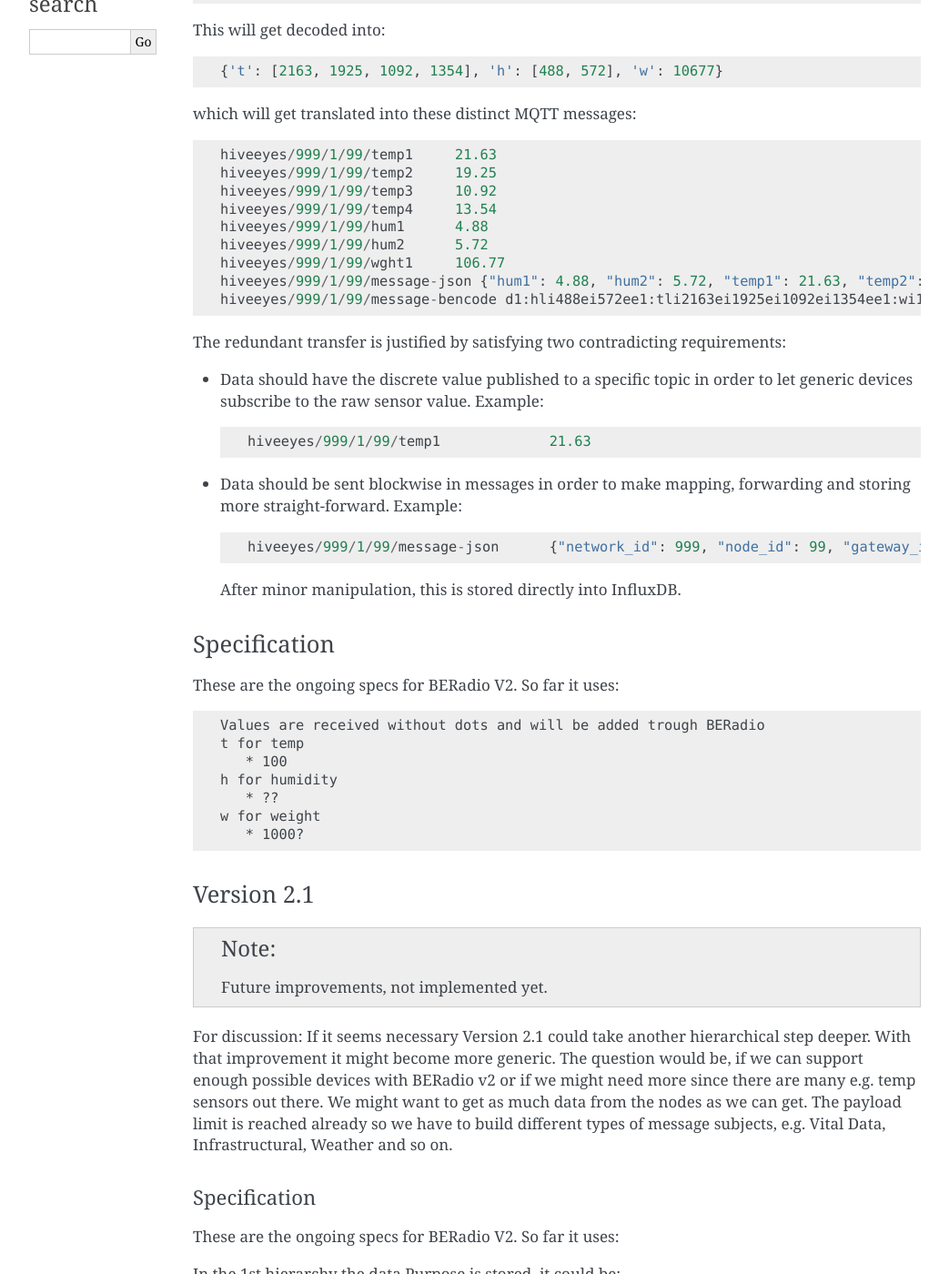
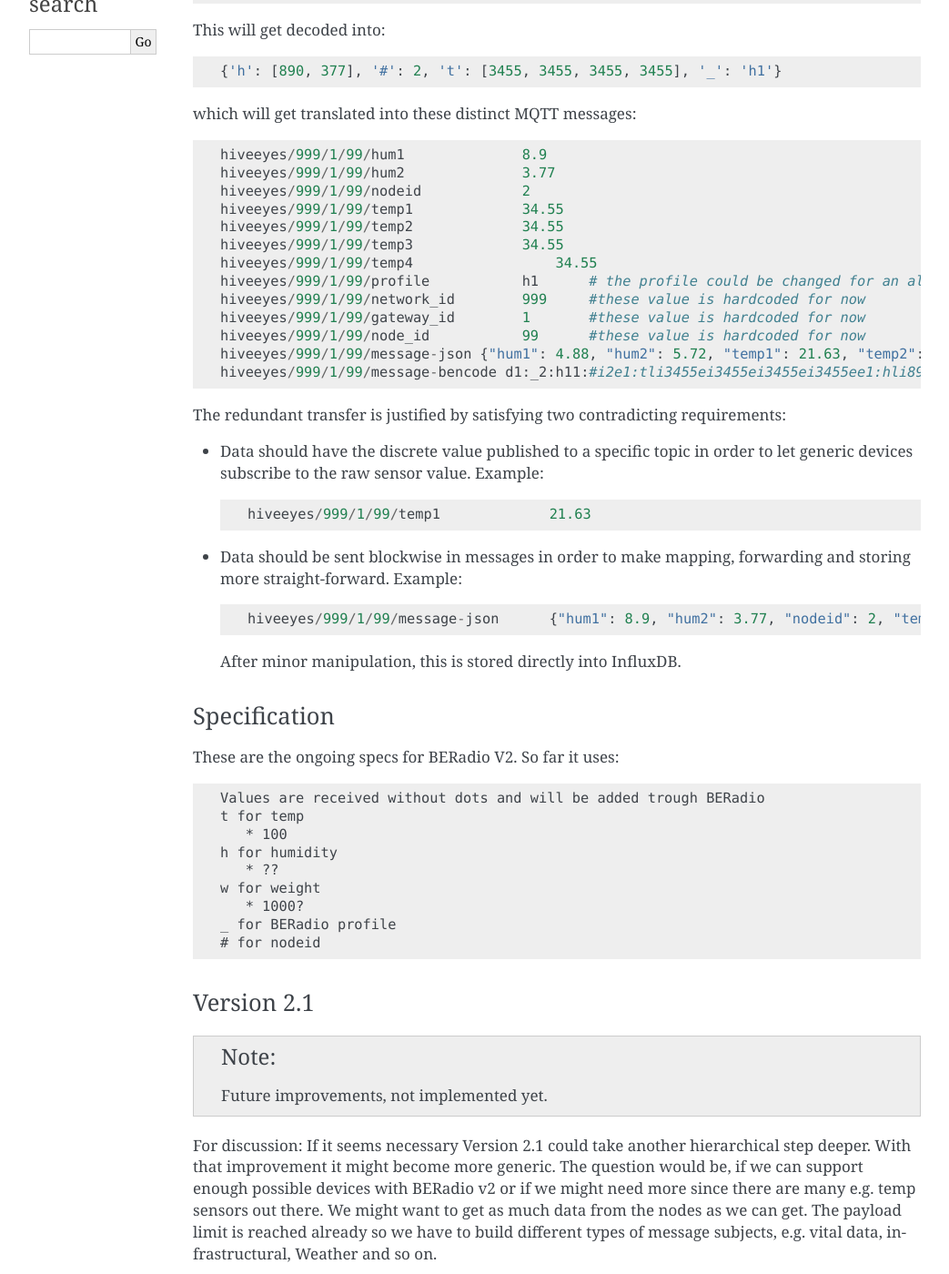
Before and after one commit to hiveeyes/beradio, a Sphinx documentation site: the page built from doc/source/beradio.rst, in a window 1280 px wide and 1400 px high, scrolled down 780 px. Shown: the whole window at 91% size, without its empty margins (42-1085 px from the left). Built offline with Sphinx 7.4.7, drawn with Linux system fonts in a browser that asks for light colours; some of the changed text lies outside the part shown.

Commit message:
changed some specs to the latest development: nice docu!!!

```diff
--- a/doc/source/beradio.rst
+++ b/doc/source/beradio.rst
@@ -9,7 +9,7 @@ BERadio specification
 :Date: 2015-10-17 to 2015-10-25
 
 *BERadio* is ``Bencode-over-Radio``, a specification and reference implementation. Furthermore a neologism
-from the infinite work-in-progress at the new Berlin airport *BER* - and the dalmatian word für *bye*, called *Adio*.
+from the infinite work-in-progress at the new Berlin airport *BER* - and the dalmatian word for *bye*, called *Adio*.
 
 :Author: Richard Pobering <einsiedlerkrebs@ginnungagap.org>
 :Author: Andreas Motl <andreas.motl@elmyra.de>
@@ -31,23 +31,28 @@ without wasting space on sending four almost identical attribute names (temp1, t
 To get an idea how things are translated, let's assume we receive this message over the air,
 encoded using ``Bencode`` format::
 
-    d1:hli488ei572ee1:tli2163ei1925ei1092ei1354ee1:wi10677ee
+    d2:h11:ni2e1:tli3455ei3455ei3455ei3455ee1:hli890ei377eee
 
 This will get decoded into::
 
-    {'t': [2163, 1925, 1092, 1354], 'h': [488, 572], 'w': 10677}
+    {'h': [890, 377], '#': 2, 't': [3455, 3455, 3455, 3455], '_': 'h1'}
 
 which will get translated into these distinct MQTT messages::
 
-    hiveeyes/999/1/99/temp1     21.63
-    hiveeyes/999/1/99/temp2     19.25
-    hiveeyes/999/1/99/temp3     10.92
-    hiveeyes/999/1/99/temp4     13.54
-    hiveeyes/999/1/99/hum1      4.88
-    hiveeyes/999/1/99/hum2      5.72
-    hiveeyes/999/1/99/wght1     106.77
+    hiveeyes/999/1/99/hum1     		8.9
+    hiveeyes/999/1/99/hum2     		3.77
+    hiveeyes/999/1/99/nodeid   		2
+    hiveeyes/999/1/99/temp1   		34.55
+    hiveeyes/999/1/99/temp2   		34.55
+    hiveeyes/999/1/99/temp3   		34.55
+    hiveeyes/999/1/99/temp4		    34.55
+    hiveeyes/999/1/99/profile		h1  	# the profile could be changed for an alternative bunch of topics
+    hiveeyes/999/1/99/network_id 	999 	#these value is hardcoded for now
+    hiveeyes/999/1/99/gateway_id 	1   	#these value is hardcoded for now
+    hiveeyes/999/1/99/node_id		99  	#these value is hardcoded for now
     hiveeyes/999/1/99/message-json {"hum1": 4.88, "hum2": 5.72, "temp1": 21.63, "temp2": 19.25, "temp3": 10.92, "temp4": 13.54, "wght1": 106.77, "network_id": 999, "gateway_id": 1, "node_id": 99}
-    hiveeyes/999/1/99/message-bencode d1:hli488ei572ee1:tli2163ei1925ei1092ei1354ee1:wi10677ee
+    hiveeyes/999/1/99/message-bencode d1:_2:h11:#i2e1:tli3455ei3455ei3455ei3455ee1:hli890ei377eee
+
 
 
 The redundant transfer is justified by satisfying two contradicting requirements:
@@ -58,7 +63,7 @@ The redundant transfer is justified by satisfying two contradicting requirements
 
 - Data should be sent blockwise in messages in order to make mapping, forwarding and storing more straight-forward. Example::
 
-    hiveeyes/999/1/99/message-json      {"network_id": 999, "node_id": 99, "gateway_id": 1, "temp1": 21.63, "temp2": 19.25, "temp3": 10.92, "temp4": 13.54}
+    hiveeyes/999/1/99/message-json      {"hum1": 8.9, "hum2": 3.77, "nodeid": 2, "temp1": 34.55, "temp2": 34.55, "temp3": 34.55, "temp4": 34.55, "profile": "h1", "network_id": 999, "gateway_id": 1, "node_id": 99}}
 
   After minor manipulation, this is stored directly into InfluxDB.
 
@@ -74,6 +79,8 @@ These are the ongoing specs for BERadio V2. So far it uses::
       * ??
    w for weight
       * 1000?
+   _ for BERadio profile
+   # for nodeid
 
 
 Version 2.1
@@ -89,8 +96,8 @@ With that improvement it might become more generic. The question would be, if
 we can support enough possible devices with BERadio v2 or if we might need
 more since there are many e.g. temp sensors out there. We might want to get as
 much data from the nodes as we can get. The payload limit is reached already so
-we have to build different types of message subjects, e.g. Vital Data,
-Infrastructural, Weather and so on.
+we have to build different types of message subjects, e.g. vital data,
+infrastructural, Weather and so on.
 
 Specification
 .............
```
